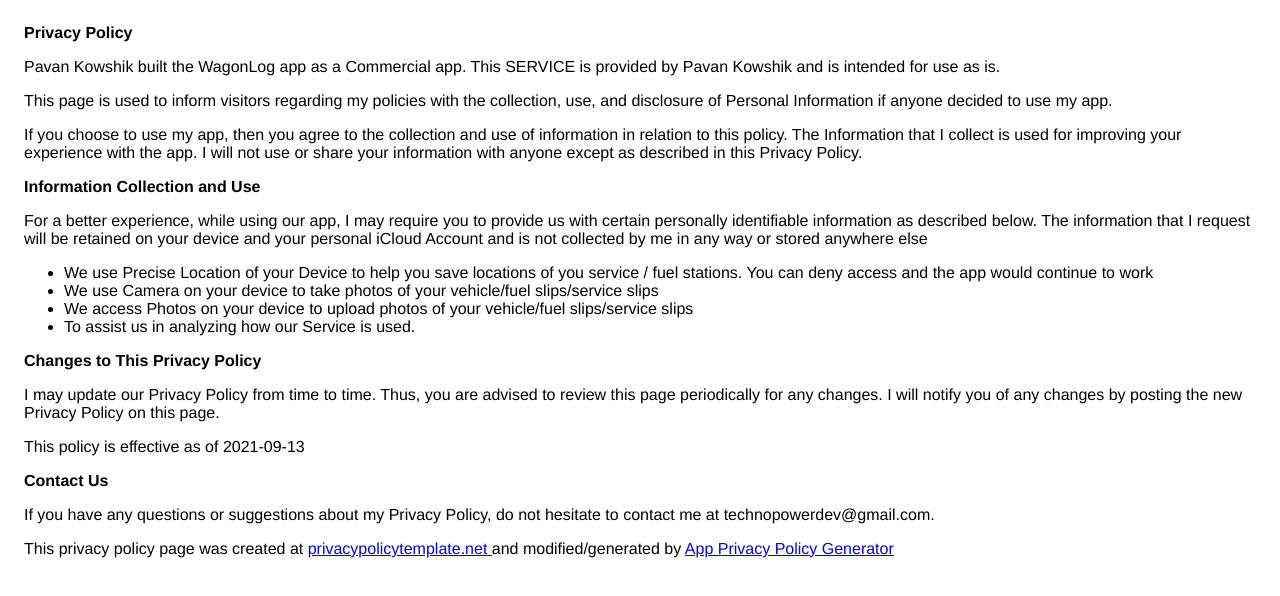
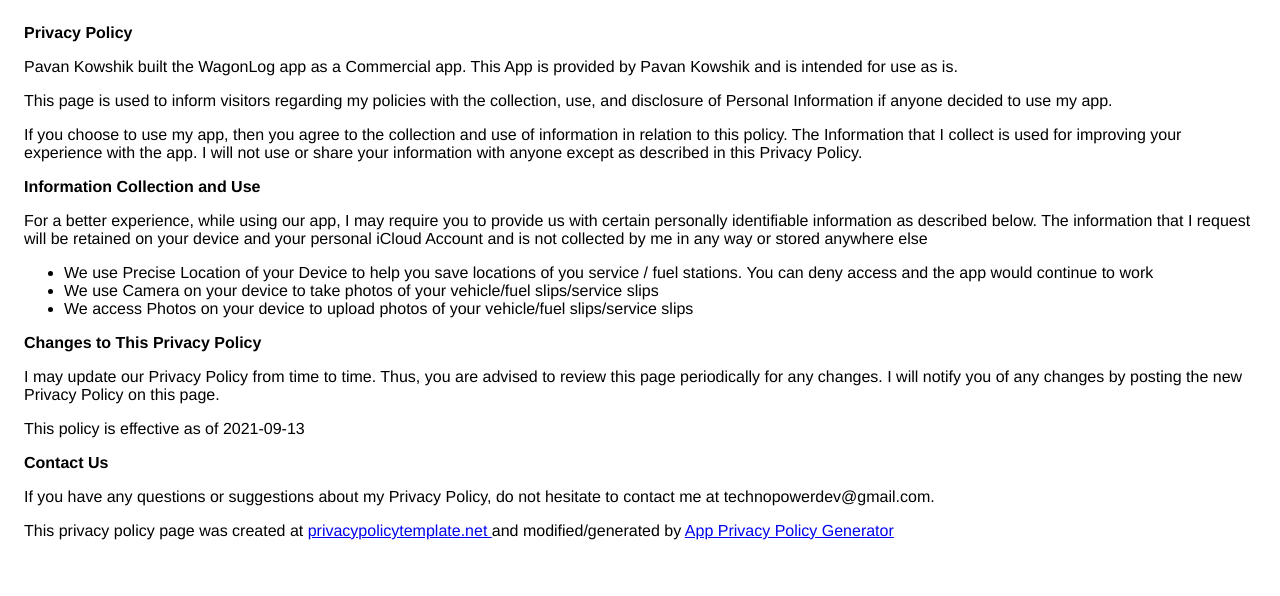
Before and after one commit to pavankowshik/pavankowshik.github.io, a plain HTML site: page index.html in a window 1280 px wide. Drawn offline with Linux system fonts and the light colour scheme.

Commit message:
Update index.html

```diff
--- a/index.html
+++ b/index.html
@@ -9,7 +9,7 @@
     <body>
     <strong>Privacy Policy</strong> <p>
                   Pavan Kowshik built the WagonLog app as
-                  a Commercial app. This SERVICE is provided by
+                  a Commercial app. This App is provided by
                   Pavan Kowshik  and is intended for use as
                   is.
                 </p> <p>
@@ -31,7 +31,6 @@
                         <li>We use Precise Location	of your Device to help you save locations of you service / fuel stations. You can deny access and the app would continue to work </li>
                         <li>We use Camera on your device to take photos of your vehicle/fuel slips/service slips</li>
                         <li>We access Photos on your device to upload photos of your vehicle/fuel slips/service slips</li>
-                        <li>To assist us in analyzing how our Service is used.</li>
                     </ul>
                  <p><strong>Changes to This Privacy Policy</strong></p> <p>
                   I may update our Privacy Policy from
```
